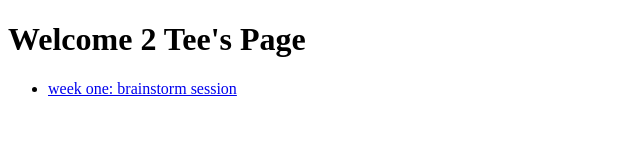
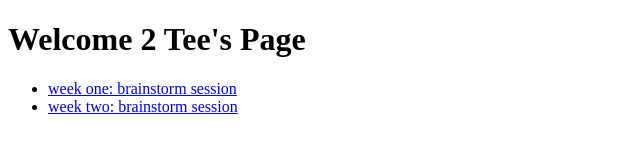
Before and after one commit to yuxingyang/PSAM-5600_Net-Art-0101, a plain HTML site: page index.html in a window 1280 px wide. Shown: the whole page, without its empty margins (0-640 px from the left). Drawn offline with Linux system fonts and the light colour scheme.

Commit message:
Update index.html

```diff
--- a/index.html
+++ b/index.html
@@ -11,6 +11,7 @@
         <h1> Welcome 2 Tee's Page</h1>
     <ul>
         <li> <a href="./week_one/ideas.html"> week one: brainstorm session</a></li>
+        <li> <a href="./week_one/ideas.html"> week two: brainstorm session</a></li>
     </ul>
     </main>
 
```
